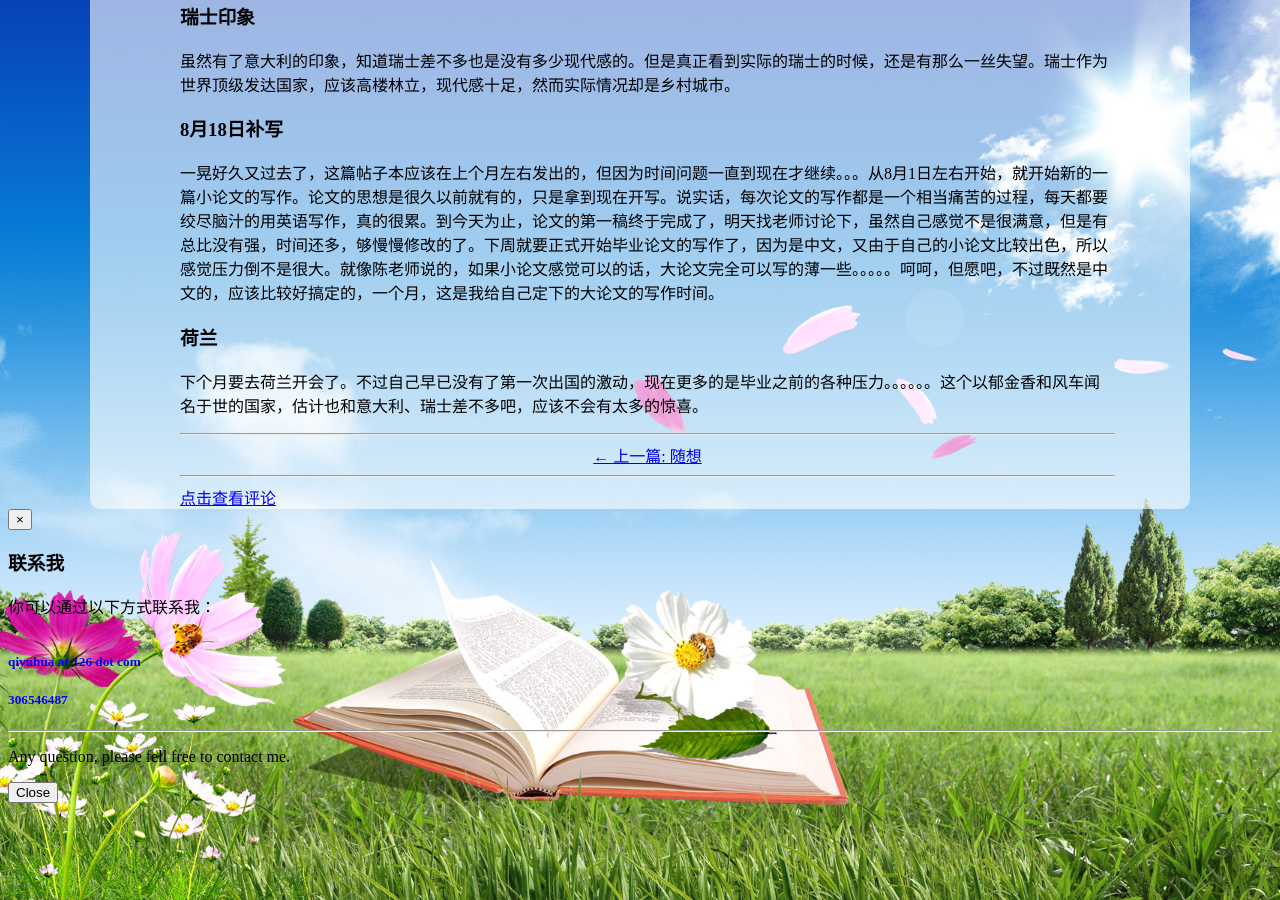
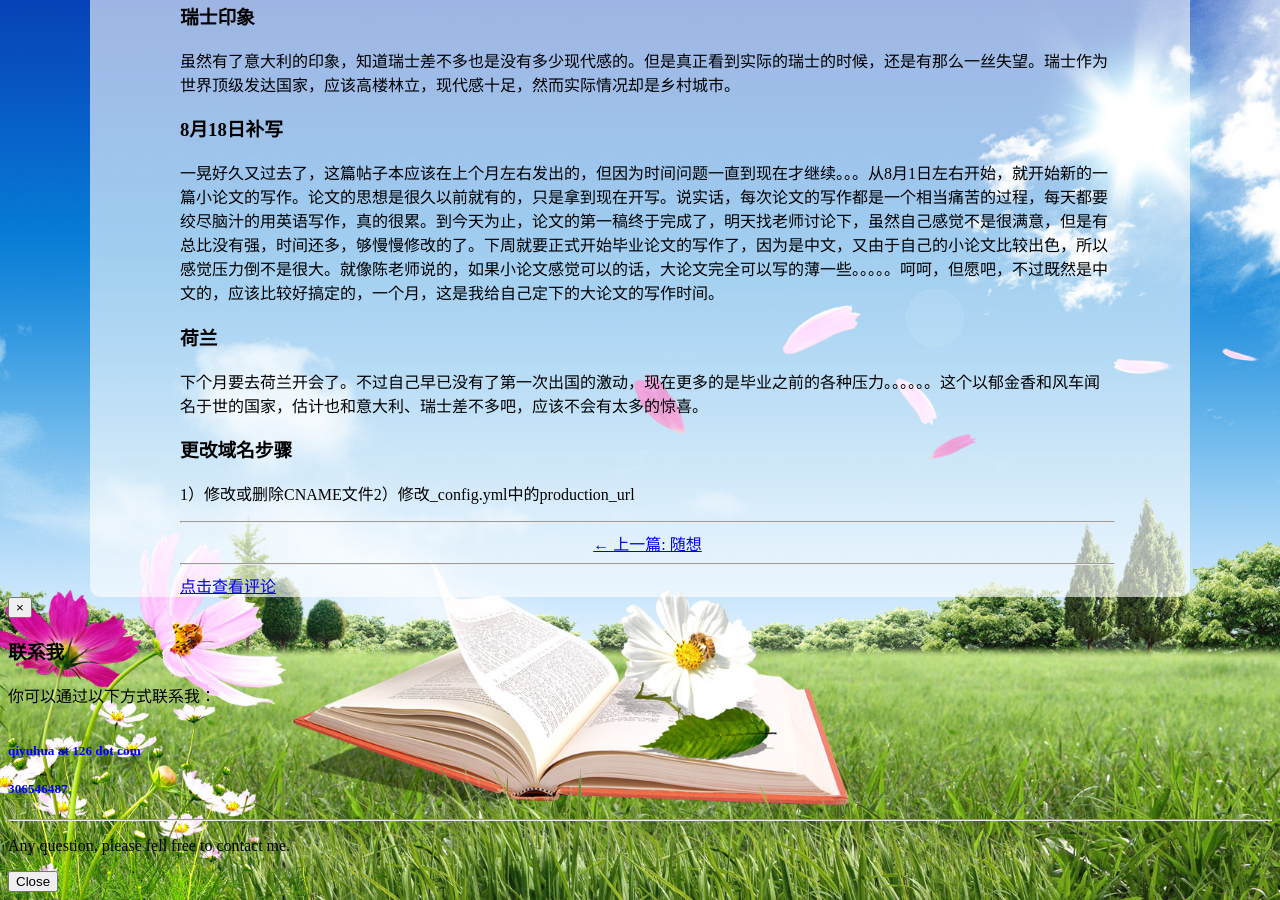
Before and after one commit to qiyuhua/qiyuhua.github.com, a Jekyll site: the page built from _posts/2013-08-18-conference_issta.md, in a window 1280 px wide and 900 px high, scrolled down 652 px. Built offline with Jekyll 4.4.1, drawn with Linux system fonts in a browser that asks for light colours; nearby versions of some CDN libraries; Markdown is read by kramdown in place of the engine named in the settings.

Commit message:
bokexiugai

```diff
--- a/_posts/2013-08-18-conference_issta.md
+++ b/_posts/2013-08-18-conference_issta.md
@@ -18,3 +18,6 @@ description: |
   一晃好久又过去了，这篇帖子本应该在上个月左右发出的，但因为时间问题一直到现在才继续。。。从8月1日左右开始，就开始新的一篇小论文的写作。论文的思想是很久以前就有的，只是拿到现在开写。说实话，每次论文的写作都是一个相当痛苦的过程，每天都要绞尽脑汁的用英语写作，真的很累。到今天为止，论文的第一稿终于完成了，明天找老师讨论下，虽然自己感觉不是很满意，但是有总比没有强，时间还多，够慢慢修改的了。下周就要正式开始毕业论文的写作了，因为是中文，又由于自己的小论文比较出色，所以感觉压力倒不是很大。就像陈老师说的，如果小论文感觉可以的话，大论文完全可以写的薄一些。。。。。呵呵，但愿吧，不过既然是中文的，应该比较好搞定的，一个月，这是我给自己定下的大论文的写作时间。
 ### 荷兰
   下个月要去荷兰开会了。不过自己早已没有了第一次出国的激动，现在更多的是毕业之前的各种压力。。。。。。这个以郁金香和风车闻名于世的国家，估计也和意大利、瑞士差不多吧，应该不会有太多的惊喜。
+
+### 更改域名步骤
+  1）修改或删除CNAME文件2）修改_config.yml中的production_url
```
